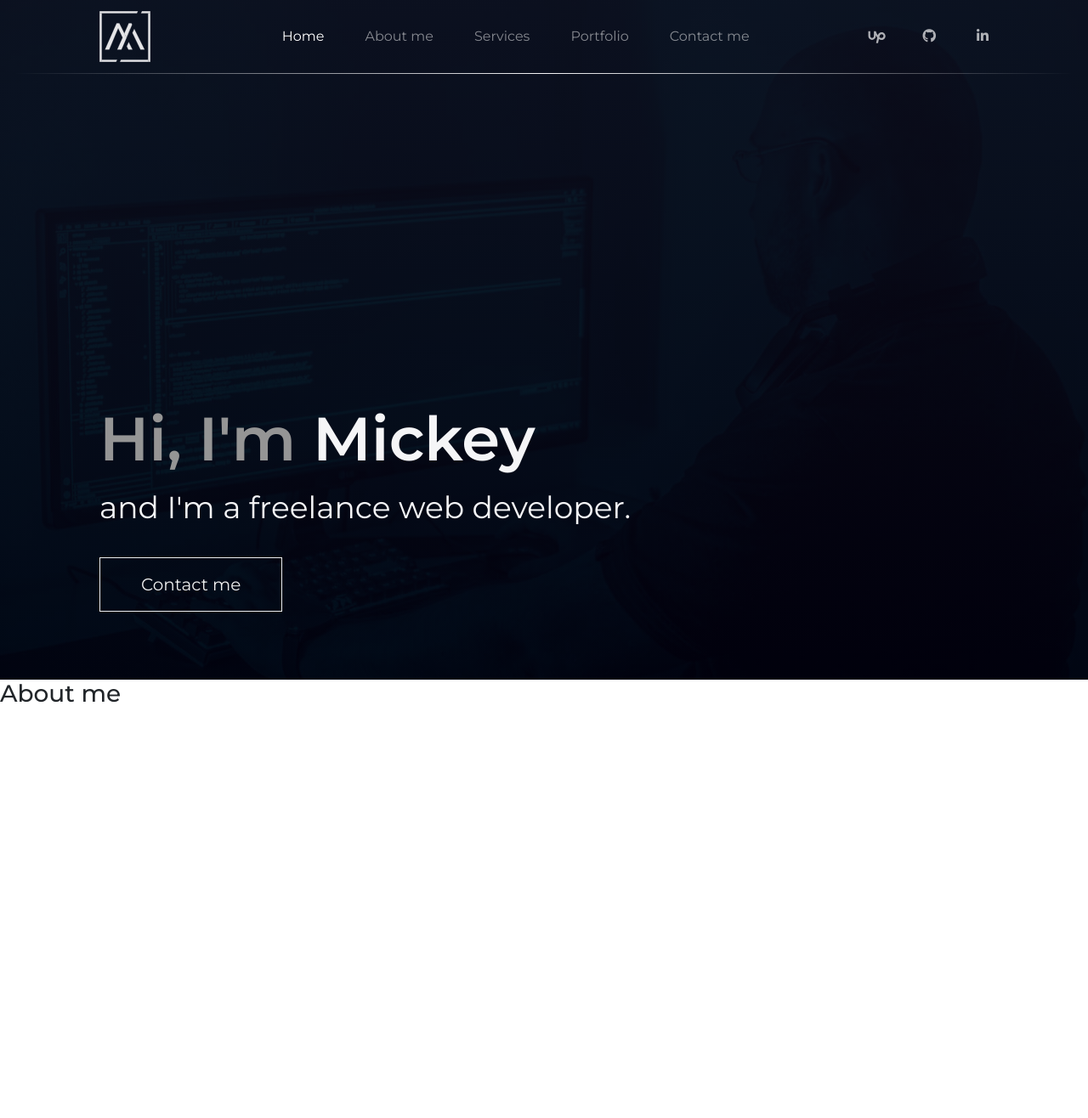
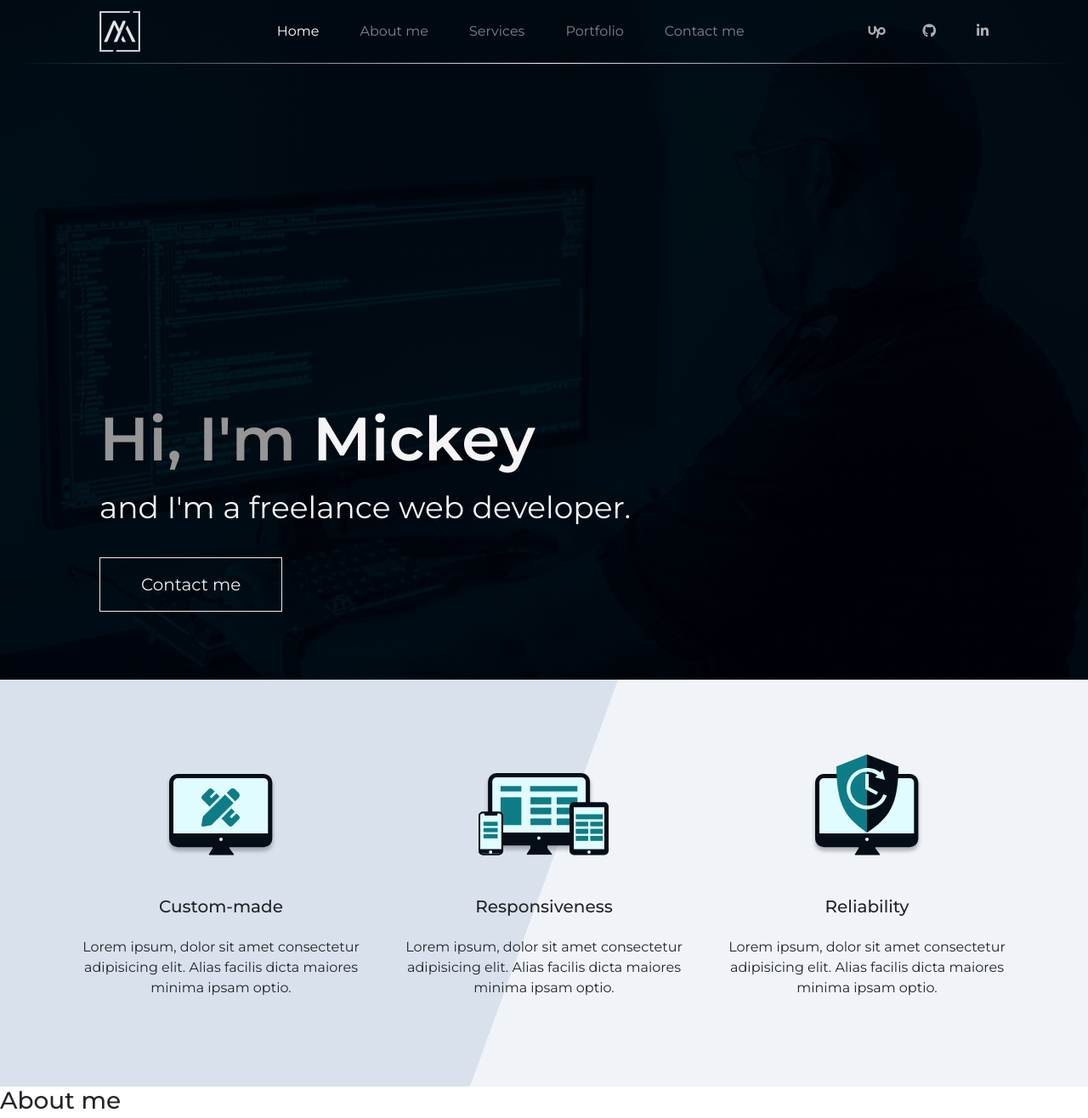
Before and after one commit to Daidelos/Portfolio---Miroslav-Stojcic, a website: page index.html in a window 1280 px wide. Shown: the top 1316 px of the page at 85% size. Drawn offline with nearby package versions, Linux system fonts and the light colour scheme.

Commit message:
+ work section
Added work section, 3 cards with icons, gradient background

```diff
--- a/index.html
+++ b/index.html
@@ -78,11 +78,38 @@
         <button type="button" class="btn btn-lg btn-outline-light d-block btn-main">Contact me</button>
 
       </div>
-
-
     </div>
 
   </header>
+
+  <div class="main container-fluid work">
+    <div class="container">
+      <div class="row justify-content-around align-items-end py-5">
+        <div class="col-md-4 p-4 d-flex flex-column justify-content-center align-items-center my-3">
+          <img src="/img/icon-custom-made.svg" alt="">
+          <h5 class="p-3 pt-5">Custom-made</h5>
+          <p class="text-center">Lorem ipsum, dolor sit amet consectetur adipisicing elit. Alias facilis dicta maiores
+            minima ipsam optio.
+          </p>
+        </div>
+        <div class="col-md-4 p-4 d-flex flex-column justify-content-center align-items-center my-3">
+          <img src="/img/icon-responsive.svg" alt="">
+          <h5 class="p-3 pt-5">Responsiveness</h5>
+          <p class="text-center">Lorem ipsum, dolor sit amet consectetur adipisicing elit. Alias facilis dicta maiores
+            minima ipsam optio.
+          </p>
+        </div>
+        <div class="col-md-4 p-4 d-flex flex-column justify-content-center align-items-center my-3">
+          <img src="/img/icon-reliable.svg" alt="">
+          <h5 class="p-3 pt-5">Reliability</h5>
+          <p class="text-center">Lorem ipsum, dolor sit amet consectetur adipisicing elit. Alias facilis dicta maiores
+            minima ipsam optio.
+          </p>
+        </div>
+      </div>
+    </div>
+
+  </div>
 
   <section class="about-me">
     <h3 class="more-about-me">About me</h3>
--- a/sass/layout/_header.scss
+++ b/sass/layout/_header.scss
@@ -1,27 +1,21 @@
 .header {
   width: 100vw;
   height: 100vh;
-  background-image: linear-gradient(rgba(13, 12, 22, 0.85), rgba(1, 0, 8, 0.85)),
+  background-image: linear-gradient(rgba(0, 0, 0, 0.8), rgba(0, 0, 0, 0.8)),
     url(/img/hero-md.jpg);
 
   @media (max-width: 540px) {
-    background-image: linear-gradient(
-        rgba(13, 12, 22, 0.85),
-        rgba(1, 0, 8, 0.85)
-      ),
+    background-image: linear-gradient(rgba(0, 0, 0, 0.8), rgba(0, 0, 0, 0.8)),
       url(/img/hero-sm.jpg);
   }
 
   @media (min-resolution: 192dpi) and (min-width: 540px), (min-width: 2000px) {
-    background-image: linear-gradient(
-        rgba(13, 12, 22, 0.85),
-        rgba(1, 0, 8, 0.85)
-      ),
+    background-image: linear-gradient(rgba(0, 0, 0, 0.8), rgba(0, 0, 0, 0.8)),
       url(/img/hero-xl.jpg);
   }
 
   background-size: cover;
-  background-position: center;
+  background-position: 75% 50%;
 }
 
 .main-nav {
@@ -29,6 +23,7 @@
   top: 0;
   left: 50%;
   transform: translateX(-50%);
+  z-index: 10;
 }
 .nav-border {
   padding-top: auto;
@@ -59,16 +54,20 @@
   transition: all 0.4s linear;
 }
 
+// Logo
+
 .navbar-brand {
   @include respond(sm) {
     margin-left: 1rem;
   }
 
   img {
-    width: 60px;
-    height: 60px;
+    width: 48px;
+    height: 48px;
   }
 }
+
+// Toggle nav button
 
 .navbar-toggler {
   border: none;
@@ -110,6 +109,8 @@
     opacity: 100%;
   }
 }
+
+// Greetings box
 
 .hero-box {
   height: 100%;
@@ -164,6 +165,8 @@
   }
 }
 
+// Hero button
+
 .btn-main {
   padding: 1rem 2rem;
   border-radius: 0;
@@ -174,6 +177,12 @@
   }
 }
 
+//Delete this
+
 .about-me {
   height: 80rem;
 }
+
+.work {
+  background: linear-gradient(-70deg, #f0f4f8 50%, #d9e2ec 50%);
+}
```
Also changed, not shown: css/custom.css, img/icon-custom-made.svg (added), img/icon-reliable.svg (added), img/icon-responsive.svg (added).
